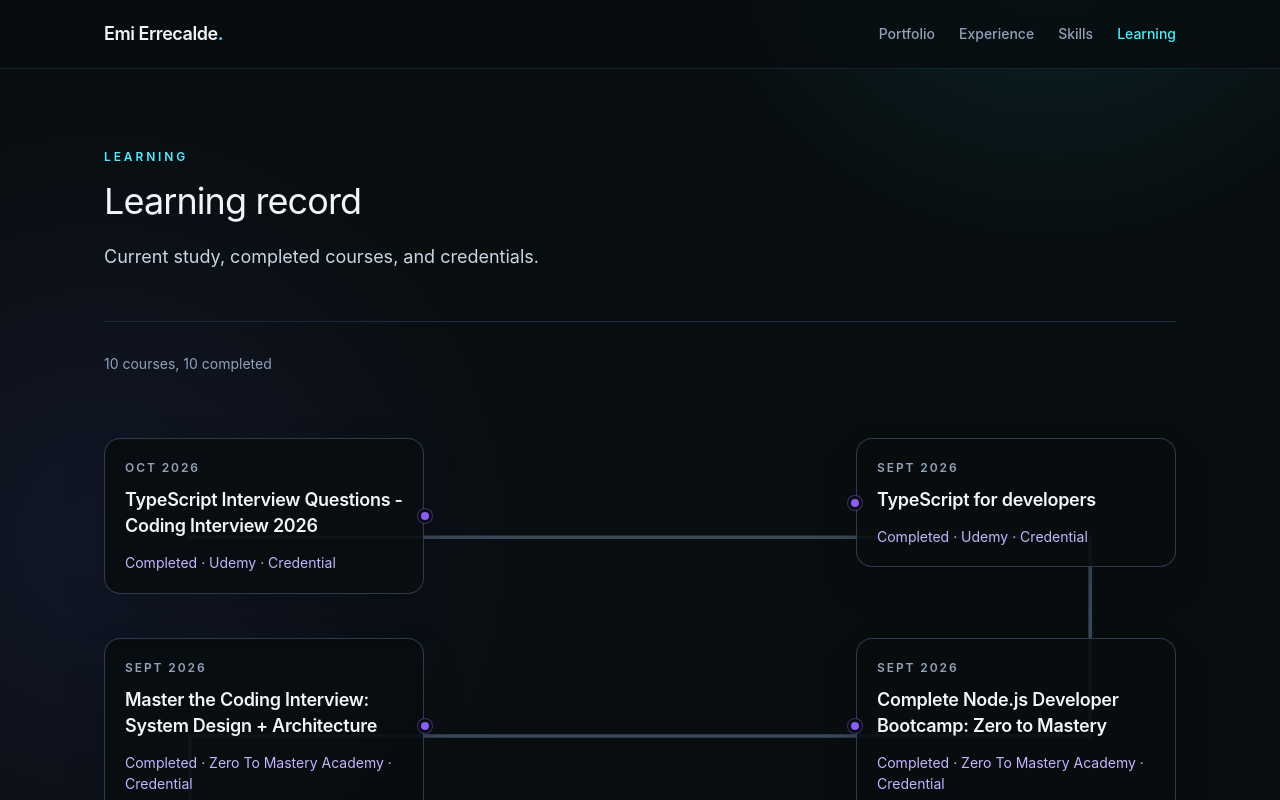
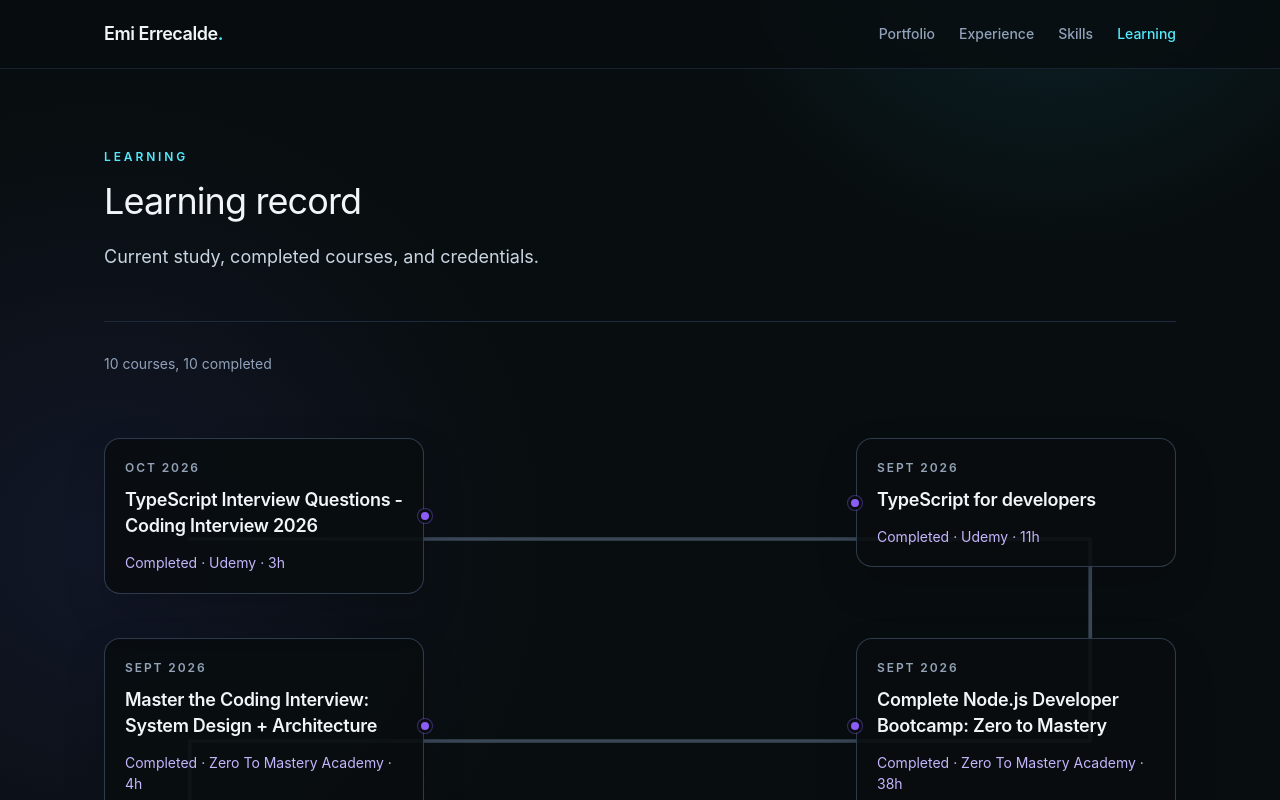
Before and after one commit to eerrecalde/emis-portfolio, a React (Vite) app: page /learning in a window 1280 px wide. Shown: the top 800 px of the page. Built offline with nearby package versions, Linux system fonts and the light colour scheme.

Commit message:
Add course durations to learning timeline

```diff
--- a/public/data/learning.json
+++ b/public/data/learning.json
@@ -17,6 +17,7 @@
       "startDate": "2022-03",
       "completedDate": "2022-03",
       "platform": { "name": "Zero To Mastery Academy" },
+      "totalHours": 27,
       "summary": "Advanced JavaScript concepts."
     },
     {
@@ -30,6 +31,7 @@
       "institution": {
         "name": "University of California, Irvine"
       },
+      "totalHours": 40,
       "summary": "Completed 7 April 2025. A three-course specialisation from the University of California, Irvine.",
       "topics": ["Go"],
       "diploma": {
@@ -48,6 +50,7 @@
       "institution": {
         "name": "Meta"
       },
+      "totalHours": 30,
       "summary": "Completed 22 July 2026. A course authorised and taught by Meta.",
       "topics": ["React"],
       "diploma": {
@@ -63,6 +66,7 @@
       "startDate": "2026-08",
       "completedDate": "2026-08",
       "platform": { "name": "Zero To Mastery Academy" },
+      "totalHours": 12.5,
       "summary": "Completed 7 August 2026. A practical TypeScript course covering real-world applications.",
       "topics": ["TypeScript", "Type systems", "Application development"],
       "diploma": {
@@ -79,6 +83,7 @@
       "completedDate": "2026-08",
       "sequence": 1,
       "platform": { "name": "Master.dev" },
+      "totalHours": 4.37,
       "summary": "Completed 11 August 2026. An advanced React and TypeScript course covering typed state, reducers, runtime schema validation, async data, context, and reusable generics.",
       "topics": ["React", "TypeScript", "Zod", "Type systems"],
       "diploma": {
@@ -94,6 +99,7 @@
       "startDate": "2026-09",
       "completedDate": "2026-09",
       "platform": { "name": "Zero To Mastery Academy" },
+      "totalHours": 4,
       "summary": "Completed 7 September 2026. A course on system design and architecture for technical interviews.",
       "topics": ["System design", "Architecture", "Technical interviews"],
       "diploma": {
@@ -110,6 +116,7 @@
       "completedDate": "2026-09",
       "sequence": 1,
       "platform": { "name": "Zero To Mastery Academy" },
+      "totalHours": 38,
       "summary": "Completed 22 September 2026. A practical Node.js development bootcamp.",
       "topics": ["Node.js"],
       "diploma": {
@@ -126,6 +133,7 @@
       "completedDate": "2026-09",
       "sequence": 2,
       "platform": { "name": "Udemy" },
+      "totalHours": 11,
       "summary": "Completed 30 September 2026. An 11-hour practical TypeScript course with Node, Express, and React.",
       "topics": ["TypeScript", "Node.js", "Express", "React"],
       "diploma": {
@@ -142,6 +150,7 @@
       "completedDate": "2026-10",
       "sequence": 1,
       "platform": { "name": "Udemy" },
+      "totalHours": 3,
       "summary": "Completed 3 October 2026. A three-hour TypeScript coding interview practice course.",
       "topics": ["TypeScript", "Coding interviews"],
       "diploma": {
--- a/src/data/learning.ts
+++ b/src/data/learning.ts
@@ -26,3 +26,11 @@ export function currentLearningItems(items: LearningItem[]) {
     )
     .slice(0, 2);
 }
+
+export function formatLearningDuration(totalHours: number) {
+  const totalMinutes = Math.round(totalHours * 60);
+  const hours = Math.floor(totalMinutes / 60);
+  const minutes = totalMinutes % 60;
+
+  return minutes ? `${hours}h ${minutes}m` : `${hours}h`;
+}
--- a/src/pages/learning/CourseDetails.tsx
+++ b/src/pages/learning/CourseDetails.tsx
@@ -1,5 +1,6 @@
 import { useEffect, useRef, useState } from 'react';
 import { createPortal } from 'react-dom';
+import { formatLearningDuration } from '../../data/learning';
 import type { LearningItem } from '../../types/portfolio';
 
 type CourseDetailsProps = {
@@ -92,6 +93,11 @@ export function CourseDetails({
           {item.platform.name}
           {item.institution ? ` · ${item.institution.name}` : ''}
         </p>
+        {item.totalHours ? (
+          <p className="course-details__duration">
+            Course length: {formatLearningDuration(item.totalHours)}
+          </p>
+        ) : null}
         {item.summary ? (
           <p className="course-details__summary">{item.summary}</p>
         ) : null}
--- a/src/pages/learning/LearningTimeline.tsx
+++ b/src/pages/learning/LearningTimeline.tsx
@@ -6,6 +6,7 @@ import {
   useState,
 } from 'react';
 import type { LearningItem } from '../../types/portfolio';
+import { formatLearningDuration } from '../../data/learning';
 import { CourseDetails } from './CourseDetails';
 
 type LearningTimelineProps = { items: LearningItem[] };
@@ -144,7 +145,9 @@ export function LearningTimeline({ items }: LearningTimelineProps) {
                 <span className="learning-timeline__meta">
                   {isInProgress ? 'In progress' : 'Completed'} ·{' '}
                   {item.platform.name}
-                  {item.diploma ? ' · Credential' : ''}
+                  {item.totalHours
+                    ? ` · ${formatLearningDuration(item.totalHours)}`
+                    : ''}
                 </span>
               </button>
               {activeCourseId === item.id ? (
--- a/src/styles.css
+++ b/src/styles.css
@@ -186,6 +186,7 @@ body {
 
 .course-details__status,
 .course-details__provider,
+.course-details__duration,
 .course-details__summary,
 .course-details__hint {
   margin: 0;
@@ -225,6 +226,13 @@ body {
 .course-details__provider {
   margin-top: 0.55rem;
   color: #c4b5fd;
+}
+
+.course-details__duration {
+  margin: 0.5rem 0 0;
+  color: #a5f3fc;
+  font-size: 0.875rem;
+  line-height: 1.55;
 }
 
 .course-details__summary {
--- a/src/types/portfolio.ts
+++ b/src/types/portfolio.ts
@@ -86,6 +86,7 @@ export type LearningItem = {
   platform: { name: string };
   institution?: { name: string };
   diploma?: { label: string; url: string };
+  totalHours?: number;
   summary?: string;
   topics?: string[];
 };
```
Also changed, not shown: 3 other files (tests, documents, lock files or other folders).
